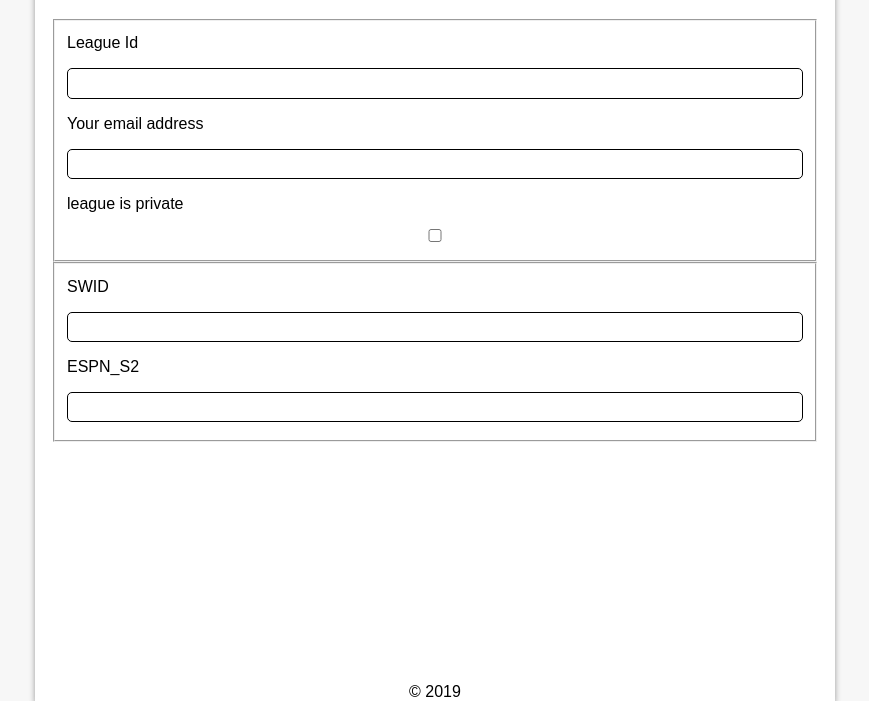
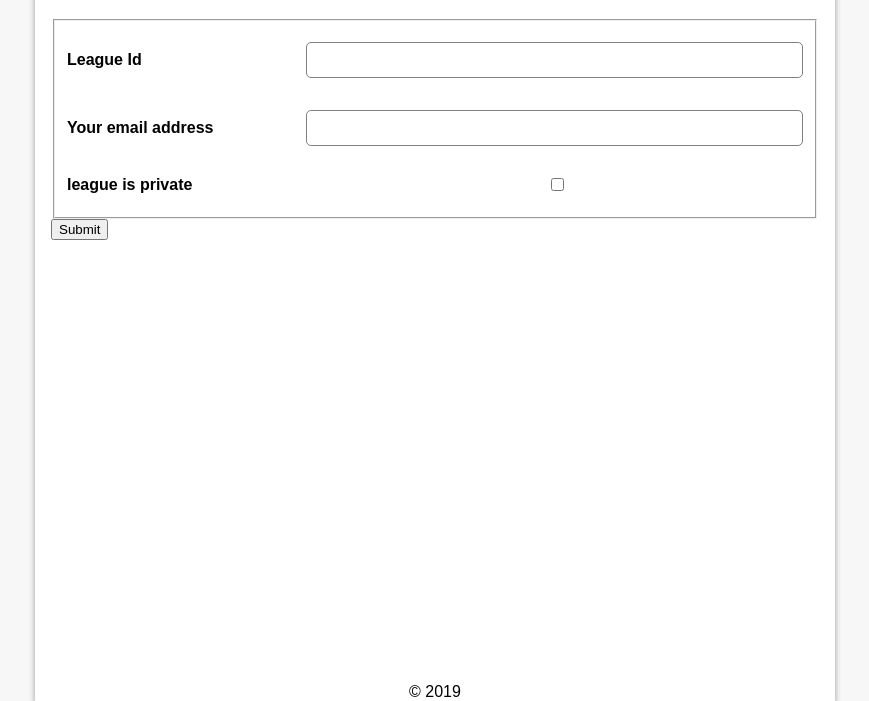
Before and after one commit to ReeceLangerock/ff-insights, a Gatsby site: page /signup in a window 1280 px wide. Shown: the part 99-800 px from the top of the page, without its empty margins (205-1074 px from the left). Built offline with nearby package versions, Linux system fonts and the light colour scheme; Gatsby itself is replaced by a stand-in of ours.

Commit message:
add control to form, start hooking up to backend

```diff
--- a/src/components/Signup/Form.js
+++ b/src/components/Signup/Form.js
@@ -1,42 +1,107 @@
 import React, { Component } from "react"
 import styled from "styled-components"
+import Input from "./Input"
+import {addLeague} from './../../lib/AxiosHelper'
 export default class Form extends Component {
+  constructor(props) {
+    super(props)
+
+    this.state = {
+      leagueId: "",
+      email: "",
+      isPrivate: false,
+      SWID: "",
+      ESPN_S2: "",
+    }
+  }
+
+  handleSubmit(e) {
+    e.preventDefault()
+    console.log(this.state)
+    addLeague(this.state)
+  }
+
   render() {
     return (
-      <StyledForm>
+      <StyledForm onSubmit={e => this.handleSubmit(e)}>
         <fieldset>
+          <HorizontalContainer>
             <label>League Id</label>
-          <input type="text"></input>
+            <Input
+              type="text"
+              value={this.state.leagueId}
+              onChange={e => this.setState({ leagueId: e.target.value })}
+            ></Input>
+          </HorizontalContainer>
+          <HorizontalContainer>
             <label>Your email address</label>
-          <input type="email"></input>
+            <Input
+              type="email"
+              value={this.state.email}
+              onChange={e => this.setState({ email: e.target.value })}
+            ></Input>
+          </HorizontalContainer>
+          <HorizontalContainer>
             <label>league is private</label>
 
-          <input type="checkbox"></input>
+            <input
+              type="checkbox"
+              defaultChecked={this.state.isPrivate}
+              onChange={e =>
+                this.setState({ isPrivate: !this.state.isPrivate })
+              }
+            ></input>
+          </HorizontalContainer>
         </fieldset>
 
-        <fieldset>
+        <Fieldset hidden={this.state.isPrivate === false}>
+          <HorizontalContainer>
             <label>SWID</label>
-          <input type="text"></input>
+            <Input
+              type="text"
+              value={this.state.SWID}
+              onChange={e => this.setState({ SWID: e.target.value })}
+            ></Input>
+          </HorizontalContainer>
+
+          <HorizontalContainer>
             <label>ESPN_S2</label>
-          <input type="text"></input>
-        </fieldset>
+            <Input
+              type="text"
+              value={this.state.ESPN_S2}
+              onChange={e => this.setState({ ESPN_S2: e.target.value })}
+            ></Input>
+          </HorizontalContainer>
+        </Fieldset>
+
+        <input type="submit"></input>
       </StyledForm>
     )
   }
 }
 
+const HorizontalContainer = styled.div`
+  display: flex;
+  justify-content: space-between;
+`
+
+const Fieldset = styled.fieldset`
+  display: ${props => (props.hidden ? "none" : "flex")};
+`
+
 const StyledForm = styled.form`
   fieldset {
+    flex-direction: column;
+
+    label {
       display: flex;
-    flex-direction: column;
-  }
-  input,
-  label {
-    margin: 0.5rem 0rem;
+      flex: 1;
+      align-items: center;
+      font-weight: bold;
     }
     input {
-    padding: 0.5em 0.5rem;
-    border-radius: 5px;
-    border: 1px solid;
+      margin: 1rem 0;
+      flex: 2;
+    }
   }
 `
--- /dev/null
+++ b/src/components/Signup/Input.js
@@ -0,0 +1,24 @@
+import React from "react";
+import styled from "styled-components";
+
+export default function Input(props) {
+  return <StyledInput {...props} />;
+}
+
+const StyledInput = styled.input`
+  color: ${p => (p.color ? `var(--${p.color}-800)` : "var(--gray-800, gray)")};
+  border: var(--border-s, 1px) solid ${p => (p.color ? `var(--${p.color}-800)` : "var(--gray-800, gray)")};
+  border-radius: var(--border-radius-s, 5px);
+  padding: var(--spacing-s, .5rem) var(--spacing-s, .5rem);
+  font-size: var(--fontsize-m, 1rem);
+  :focus {
+    outline: none;
+    ${p => {
+      const hsl = getComputedStyle(document.body).getPropertyValue(`--blue-500`);
+
+      let hsla = `${hsl.split(")")[0]}, .62)`;
+      hsla = hsla.length > 6 ? hsla : "hsla(0, 0%, 0%, .62)";
+      return `box-shadow: 0 0 3px 1px ${hsla}; border-color: ${hsla}`;
+    }}
+  }
+`;
--- a/src/lib/AxiosHelper.js
+++ b/src/lib/AxiosHelper.js
@@ -13,17 +13,12 @@ export const getLeagueList = async () => {
   }
 }
 
-
-export const addLeague = async (body) => {
+export const addLeague = async body => {
   try {
     const response = await axios.post(`${ROOT_URL}/leagues`, {
-      body
-      // email,
-      // SWID,
-      // ESPN_S2,
-      // isPrivate,
-      // leagueId
+      ...body
     })
+    console.log(response)
     return response
   } catch (error) {
     console.error(error)
```
Lines whose indentation alone changed are shown as unchanged.
